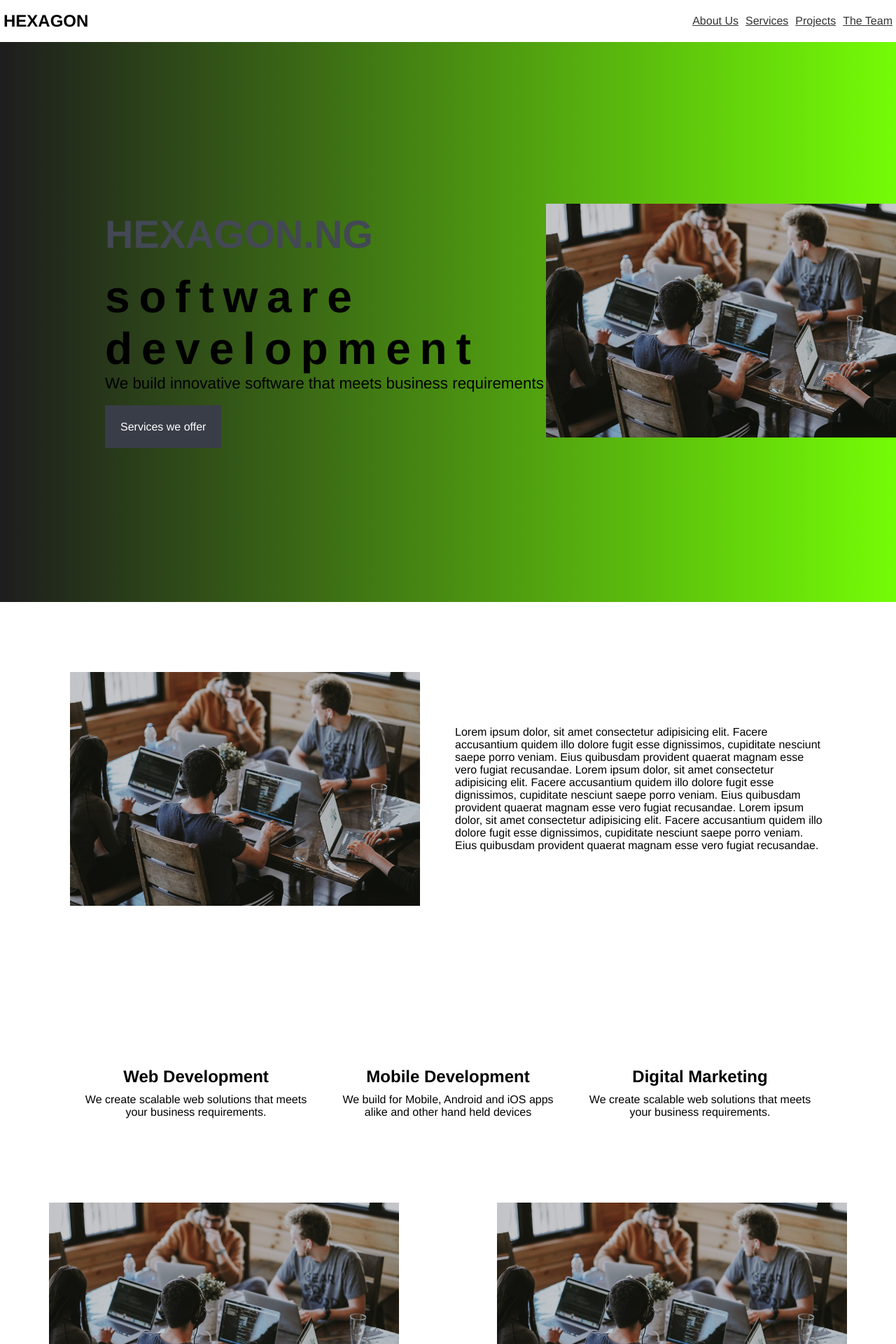
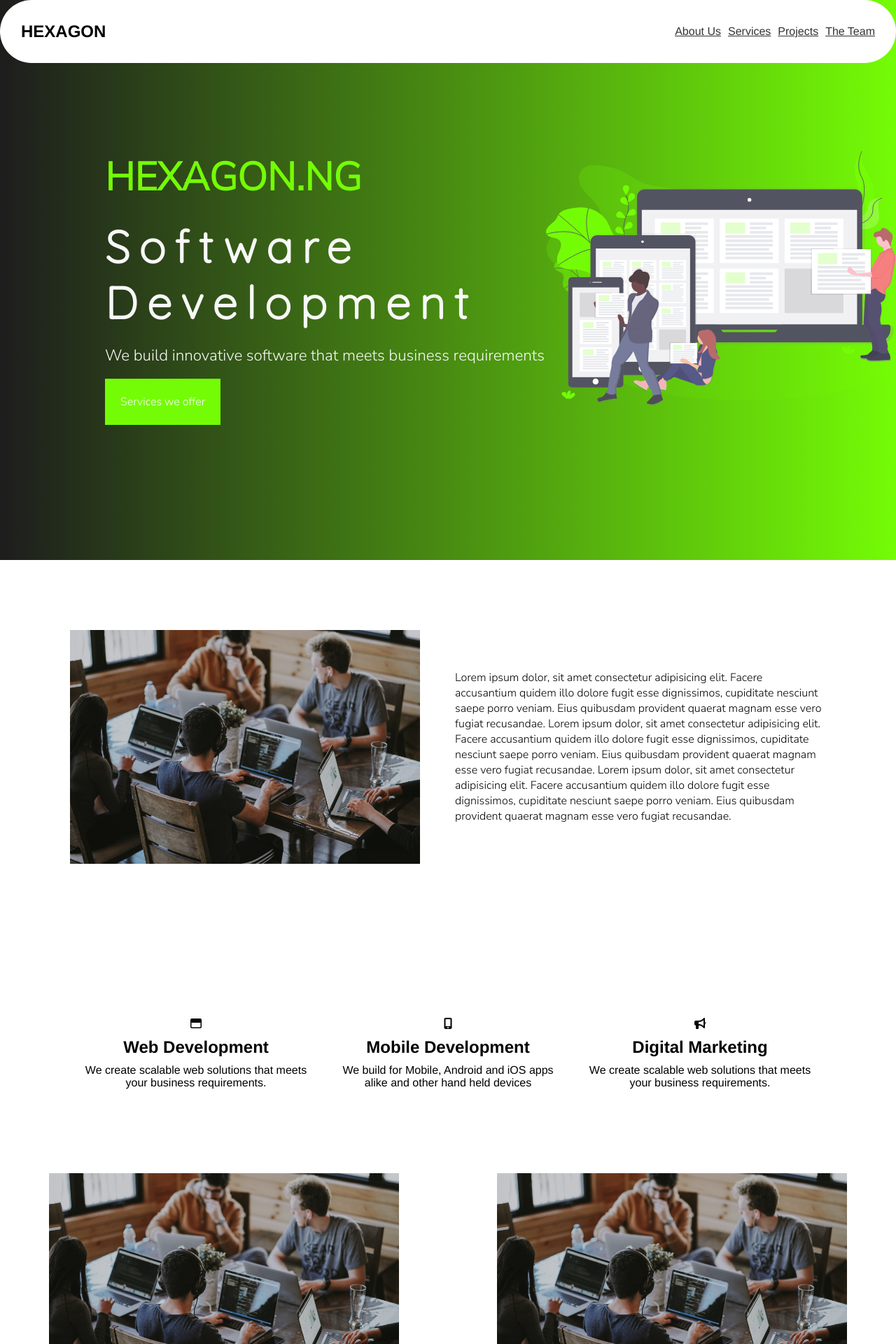
Before and after one commit to lekandev/hexagon.ng, a Vue app: page / in a window 1280 px wide. Shown: the top 1920 px of the page at 70% size. Built offline with nearby package versions, Linux system fonts and the light colour scheme.

Commit message:
whoopty dev ~~~

```diff
--- a/public/index.html
+++ b/public/index.html
@@ -5,6 +5,7 @@
     <meta http-equiv="X-UA-Compatible" content="IE=edge">
     <meta name="viewport" content="width=device-width,initial-scale=1.0">
     <link rel="icon" href="<%= BASE_URL %>favicon.ico">
+    <script src="https://kit.fontawesome.com/c332891452.js" crossorigin="anonymous"></script>
     <title><%= htmlWebpackPlugin.options.title %></title>
   </head>
   <body>
--- a/src/components/About.vue
+++ b/src/components/About.vue
@@ -33,6 +33,7 @@ export default {
   .about__container {
     display: flex;
     align-items: center;
+    font-family: 'Nunito Sans', sans-serif;
 
     img {
       width: 500px;
--- a/src/components/Contact.vue
+++ b/src/components/Contact.vue
@@ -10,11 +10,11 @@
     </div>
     <div class="contact__info">
       <ul>
-        <li>hexagondevs@gmail.com</li>
-        <li>08050510619</li>
-        <li>@hexagon_devs</li>
-        <li>/hexagon_devs</li>
-        <li>@hexagon_devs</li>
+        <li><i class="far fa-envelope"></i>hexagondevs@gmail.com</li>
+        <li><i class="fas fa-phone-alt"></i>08050510619</li>
+        <li><i class="fab fa-twitter"></i>@hexagon_devs</li>
+        <li><i class="fab fa-linkedin-in"></i>/hexagon_devs</li>
+        <li><i class="fab fa-instagram"></i>@hexagon_devs</li>
       </ul>
     </div>
   </section>
@@ -32,7 +32,10 @@ export default {
   justify-content: center;
   align-items: center;
 
-  .contact__form > form {
+  .contact__form {
+    margin-right: 100px;
+
+    form {
       display: flex;
       flex-direction: column;
 
@@ -48,4 +51,18 @@ export default {
       }
     }
   }
+
+  .contact__info {
+    ul {
+      li {
+        font-size: 1.7rem;
+        margin-bottom: 20px;
+
+        i {
+          margin-right: 15px;
+        }
+      }
+    }
+  }
+}
 </style>
--- a/src/components/Hero.vue
+++ b/src/components/Hero.vue
@@ -26,7 +26,7 @@
       </div>
 
       <div class="hero__right">
-        <img src="../assets/hero_bg.jpg" alt="" />
+        <img src="../assets/hero_svg.svg" alt="" />
       </div>
     </div>
   </div>
@@ -40,6 +40,7 @@ export default {
 
 <style scoped lang="scss">
 @import "./utilities/_variables";
+@import url('https://fonts.googleapis.com/css2?family=Montserrat:wght@200&family=Nunito+Sans:wght@200;300&family=Quicksand:wght@300&display=swap');
 
 // .nav__container {
 //   position: fixed;
@@ -47,13 +48,14 @@ export default {
 
 nav {
   width: 100%;
-  height: 60px;
+  height: 90px;
   display: flex;
   justify-content: space-between;
   align-items: center;
   background: #fff;
-  padding: 5px;
-  border-radius: 30px;
+  padding: 30px;
+  border-radius: 50px;
+  position: fixed;
 
   .nav__items {
     display: flex;
@@ -72,6 +74,7 @@ nav {
     rgb(29, 29, 29),
     rgb(116, 252, 6)
   );
+  color: $text-color2;
 //   // background-blend-mode: multiply;
 //   // background-repeat: no-repeat;
   display: flex;
@@ -92,16 +95,21 @@ nav {
       text-transform: uppercase;
       margin-bottom: 20px;
       color: $text-color1;
+      font-family: 'Nunito Sans', sans-serif;
     }
 
     .hero__agency-name {
       font-size: 4rem;
       letter-spacing: .8rem;
+      font-family: 'Quicksand', sans-serif;
+      text-transform: capitalize;
+      margin-bottom: 20px;
     }
 
     .hero__tagline {
       font-size: 1.4rem;
       margin-bottom: 40px;
+      font-family: 'Nunito Sans', sans-serif;
     }
 
     .hero__link--button {
@@ -111,6 +119,7 @@ nav {
       text-decoration: none;
       border: 2px solid $primary-color;
       transition: 0.3s ease-in-out;
+      font-family: 'Nunito Sans', sans-serif;
     }
 
     .hero__link--button:hover {
--- a/src/components/Services.vue
+++ b/src/components/Services.vue
@@ -1,14 +1,18 @@
 <template>
   <section class="services">
     <div class="service">
-      <div class="service__icon"></div>
+      <div class="service__icon">
+        <i class="far fa-window-maximize"></i>
+      </div>
       <h2 class="service__name">Web Development</h2>
       <p class="service__info">
         We create scalable web solutions that meets your business requirements.
       </p>
     </div>
     <div class="service">
-      <div class="service__icon"></div>
+      <div class="service__icon">
+        <i class="fas fa-mobile-alt"></i>
+      </div>
       <h2 class="service__name">Mobile Development</h2>
       <p class="service__info">
         We build for Mobile, Android and iOS apps alike and other hand held
@@ -16,7 +20,9 @@
       </p>
     </div>
     <div class="service">
-      <div class="service__icon"></div>
+      <div class="service__icon">
+        <i class="fas fa-bullhorn"></i>
+      </div>
       <h2 class="service__name">Digital Marketing</h2>
       <p class="service__info">
         We create scalable web solutions that meets your business requirements.
--- a/src/components/utilities/_variables.scss
+++ b/src/components/utilities/_variables.scss
@@ -1,5 +1,7 @@
-$primary-color: #393d47;
+$primary-color: rgb(116, 252, 6);
 $secondary-color: #ffffff;
 $tertiary-color: #434854;
-$text-color1: #434854;
+$text-color1: rgb(116, 252, 6);
 $text-color2: #f8f8f8;
+
+@import url('https://fonts.googleapis.com/css2?family=Montserrat:wght@200&family=Nunito+Sans:wght@200;300&family=Quicksand:wght@300&display=swap');
```
Also changed, not shown: src/assets/hero_svg.svg (added), src/components/copilot.js (added). Lines whose indentation alone changed are shown as unchanged.
